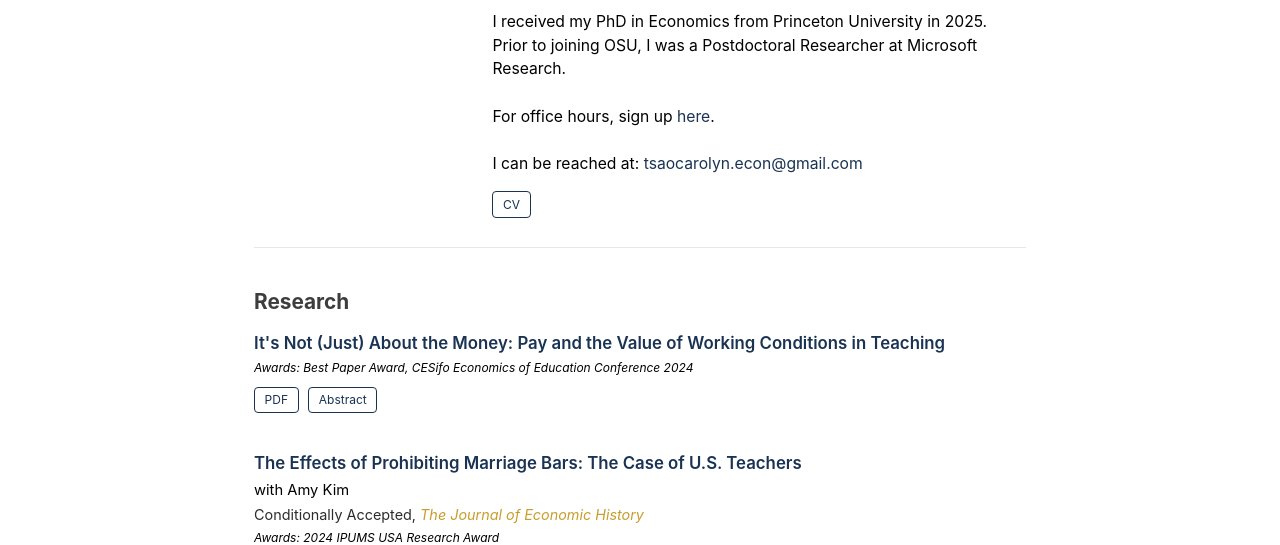
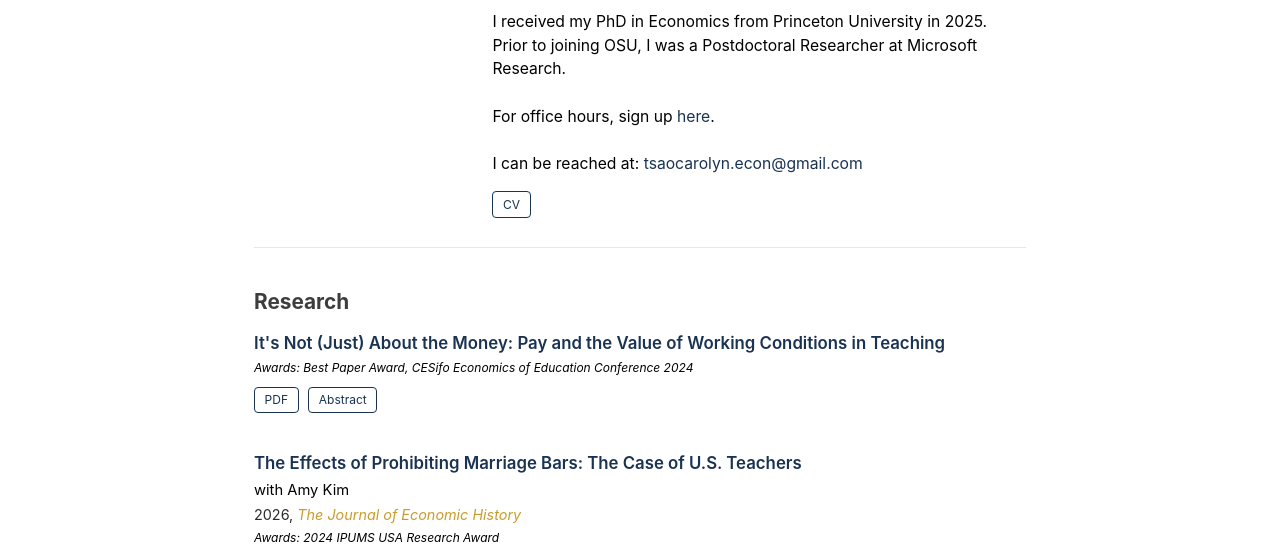
Before and after one commit to carolyntsao/carolyntsao.github.io, a plain HTML site: page index.html in a window 1280 px wide. Shown: the part 255-800 px from the top of the page. Drawn offline with Linux system fonts and the light colour scheme.

Commit message:
Update journal publication year in index.html

```diff
--- a/index.html
+++ b/index.html
@@ -62,7 +62,7 @@
       <div class="paper">
         <div class="paper-title">The Effects of Prohibiting Marriage Bars: The Case of U.S. Teachers</div>
         <div class="paper-authors">with Amy Kim</div>
-        <div class="paper-journal">Conditionally Accepted, <em>The Journal of Economic History</em></div>
+        <div class="paper-journal">2026, <em>The Journal of Economic History</em></div>
         <div class="paper-award">Awards: 2024 IPUMS USA Research Award</div>
         <div class="paper-links">
           <a href="papers/marriage_bars.pdf">PDF</a>
```
